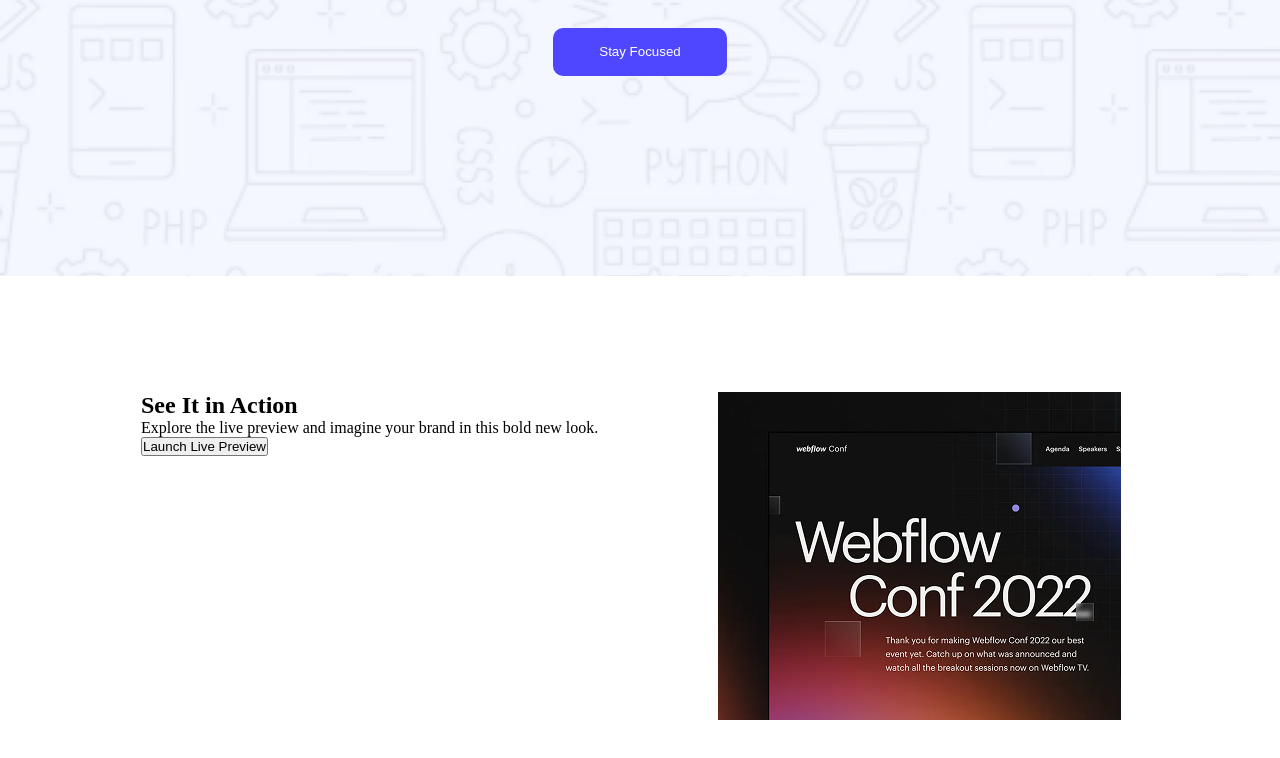
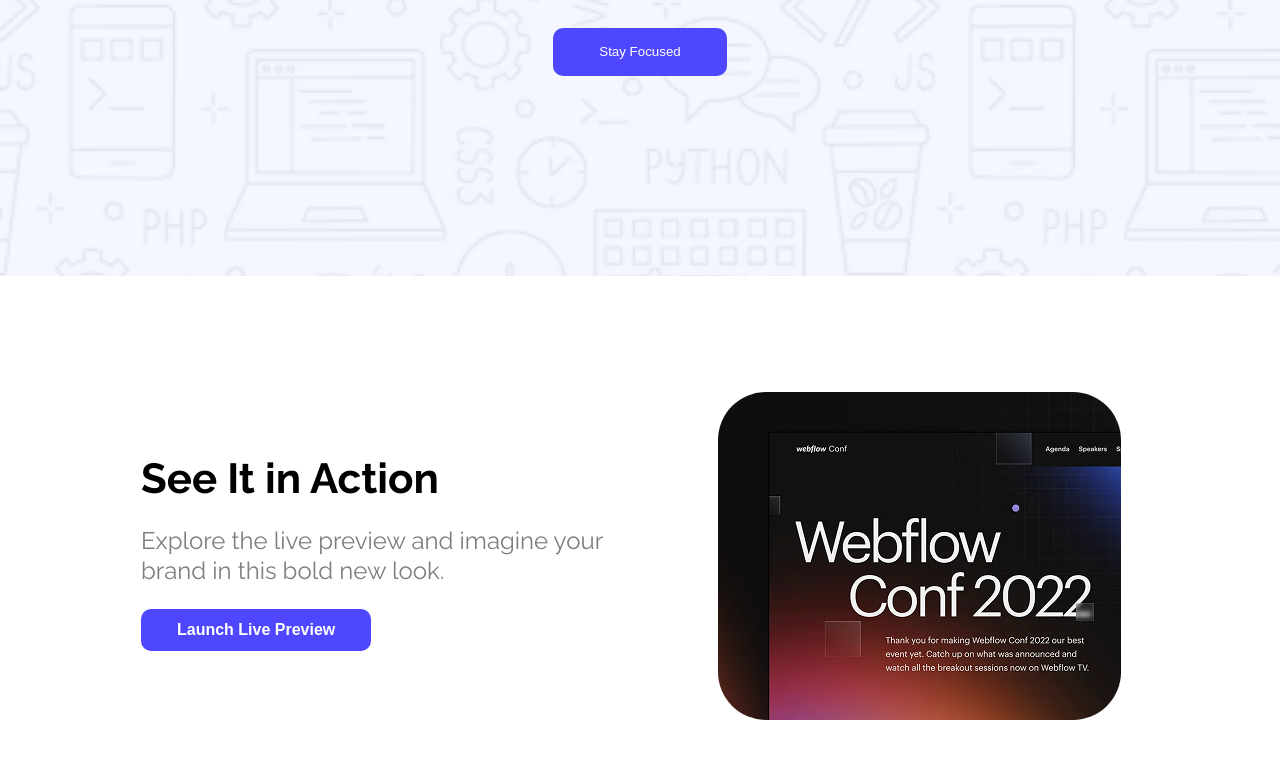
Before and after one commit to iammilon49/Assignment1, a plain HTML site: page index.html in a window 1280 px wide. Shown: the part 539-1297 px from the top of the page. Drawn offline with Linux system fonts and the light colour scheme.

Commit message:
Action Section Done

```diff
--- a/index.html
+++ b/index.html
@@ -30,11 +30,11 @@
        <section class="Action">
         <div class="Action-contain">
             <h2>See It in Action</h2>
-            <p>Explore the live preview and imagine your brand in this bold new look. </p>
-            <button>Launch Live Preview</button>
+            <p class="raleway">Explore the live preview and imagine your <br>brand in this bold new look. </p>
+            <button class="Action-btn">Launch Live Preview</button>
 
         </div>
-        <img src="Assets/wc-mini.png" alt="wc-mini">
+        <img src="./Assets/wc-mini.png" alt="wc-mini">
        </section>
 
 </body>
--- a/style.css
+++ b/style.css
@@ -21,7 +21,7 @@
 }
 }
 
-/* Multiple Uses Button */
+/* Multiple Uses Property */
 .btn-common{
     background-color: #4E47FF;
     color: #Fff;
@@ -38,12 +38,17 @@
 }
 
 .bg-img{
-    background-image: url(Assets/Hero-bg.png);
+    background-image: url(./Assets/Hero-bg.png);
     background-repeat: no-repeat;
     background-size: cover;
 
 }
 
+.raleway{
+
+    font-family: raleway;
+    font-weight: 400;
+}
 
 /* Nav style */
 .Navbar{
@@ -99,4 +104,51 @@
     display: flex;
     justify-content: space-between;
     margin: 116px 159px 116px 141px;
+    align-items: center;
 }
+
+.Action-contain{
+
+    width: 517px;
+    height: 203px;
+}
+.Action-contain h2{
+
+    font-family: raleway;
+    font-size: 42px;
+    font-weight: bold;
+    padding-bottom: 23px;
+}
+
+.Action-contain p{
+
+    font-size: 24px;
+    line-height: 30px;
+    opacity: 50%;
+}
+
+.Action-btn {
+
+    background-color: #4E47FF;
+    color: #Ffffff;
+    font-weight: bold;
+    font-size: 16px;
+    padding: 12px 36px;
+    border: none;
+    border-radius: 10px;
+    margin-top: 23px;
+
+}
+.Action-btn:hover{
+
+    background-color: black;
+    cursor: pointer;
+}
+
+.Action img {
+
+    border-radius: 48px;
+    width: 403px;
+    height: 328px;
+    margin-left: auto;
+}
```
